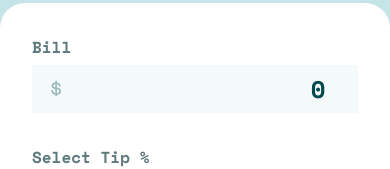
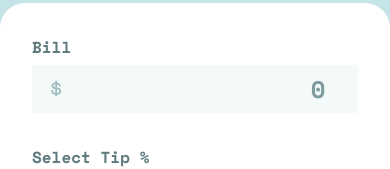
Before and after one commit to rainof/tips-calculator-project, a React (Create React App) app: page / in a window 390 px wide. Shown: the part 142-311 px from the top of the page. Built offline with nearby package versions, Linux system fonts and the light colour scheme.

Commit message:
fix: correct focus and placeholder color issue in bill input for mobile view

```diff
--- a/src/components/BillInput.js
+++ b/src/components/BillInput.js
@@ -21,7 +21,7 @@ function BillInput({ value, onChange }) {
 
     return(
         <div className='bill-container'>
-            <div className='label'>
+            <div className='bill-label'>
                 <label htmlFor='bill'>Bill</label>
             </div>
             <div className='bill-input'>
--- a/src/styles/BillInput.scss
+++ b/src/styles/BillInput.scss
@@ -5,7 +5,7 @@
     flex-direction: column;
     padding: 32px;
 
-    .label {
+    .bill-label {
         margin-bottom: 6px;
         font-size: 16px;
         color: var(--dark-grayish-cyan);
@@ -19,7 +19,7 @@
         background-color: var(--very-light-graying-cyan);
 
         .dollar-img {
-            padding-left: 19.26px;
+            padding: 0 19.26px;
         }
 
         #bill {
@@ -32,5 +32,17 @@
             text-align: right;
             padding-right: 17.48px;
         }
+
+        #bill:focus {
+            color: var(--very-dark-cyan);
+        }
+
+        #bill:not(:focus) {
+            color: var(--grayish-cyan);
+        }
+
+        #bill::placeholder {
+            color: var(--very-light-graying-cyan);
+        }
     }
 }
```
